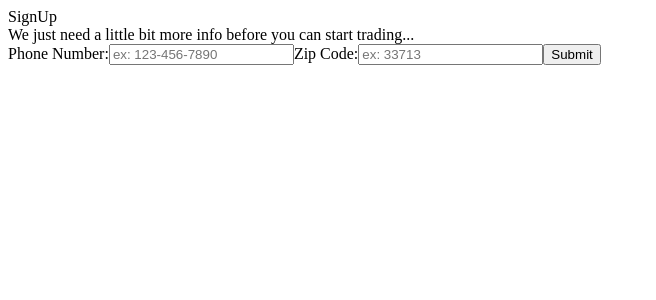
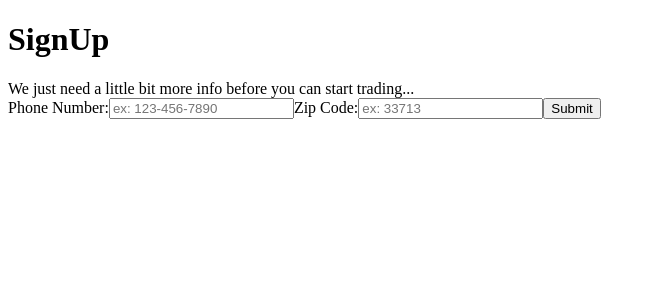
Before and after one commit to sunkim0330/Smokeys-Marketplace, a React app: page /signup in a window 1280 px wide. Shown: the top 300 px of the page, without its empty margins (0-656 px from the left). Built offline with nearby package versions, Linux system fonts and the light colour scheme; no server answers; the HTML template or start-up script is replaced by a standard one.

Commit message:
Updated login

```diff
--- a/client/src/pages/SignUpPage.jsx
+++ b/client/src/pages/SignUpPage.jsx
@@ -6,8 +6,6 @@ const SignUp = ( {currentUser, getUser} ) => {
   const [phone, setPhone] = useState('');
   const [location, setLocation] = useState('');
   const [success, setSuccess] = useState(false);
-
-  console.log(currentUser)
 
   const putNewUser = (e) => {
     e.preventDefault();
@@ -30,9 +28,9 @@ const SignUp = ( {currentUser, getUser} ) => {
 
 
   return (
-  <div>SignUp
+  <div><h1 className='signUp'>SignUp</h1>
     <div>We just need a little bit more info before you can start trading...</div>
-    <form onSubmit={putNewUser}>
+    <form className='newUserForm' onSubmit={putNewUser}>
         <label>
           Phone Number:
           <input type='tel' placeholder='ex: 123-456-7890' pattern='[0-9]{3}[0-9]{3}[0-9]{4}' required onChange={(e) => {setPhone(e.target.value)}}/>
--- a/client/src/pages/SplashPage.jsx
+++ b/client/src/pages/SplashPage.jsx
@@ -15,7 +15,6 @@ const SplashPage = () => {
           <div className='add-item-btn'><a href="/google">LOGIN</a></div>
           <div className='add-item-btn'><a href="/google">SIGN UP</a></div>
         </div>
-
       </div>
     </div>
   )
```
Also changed, not shown: 1 other file (tests, documents, lock files or other folders).
